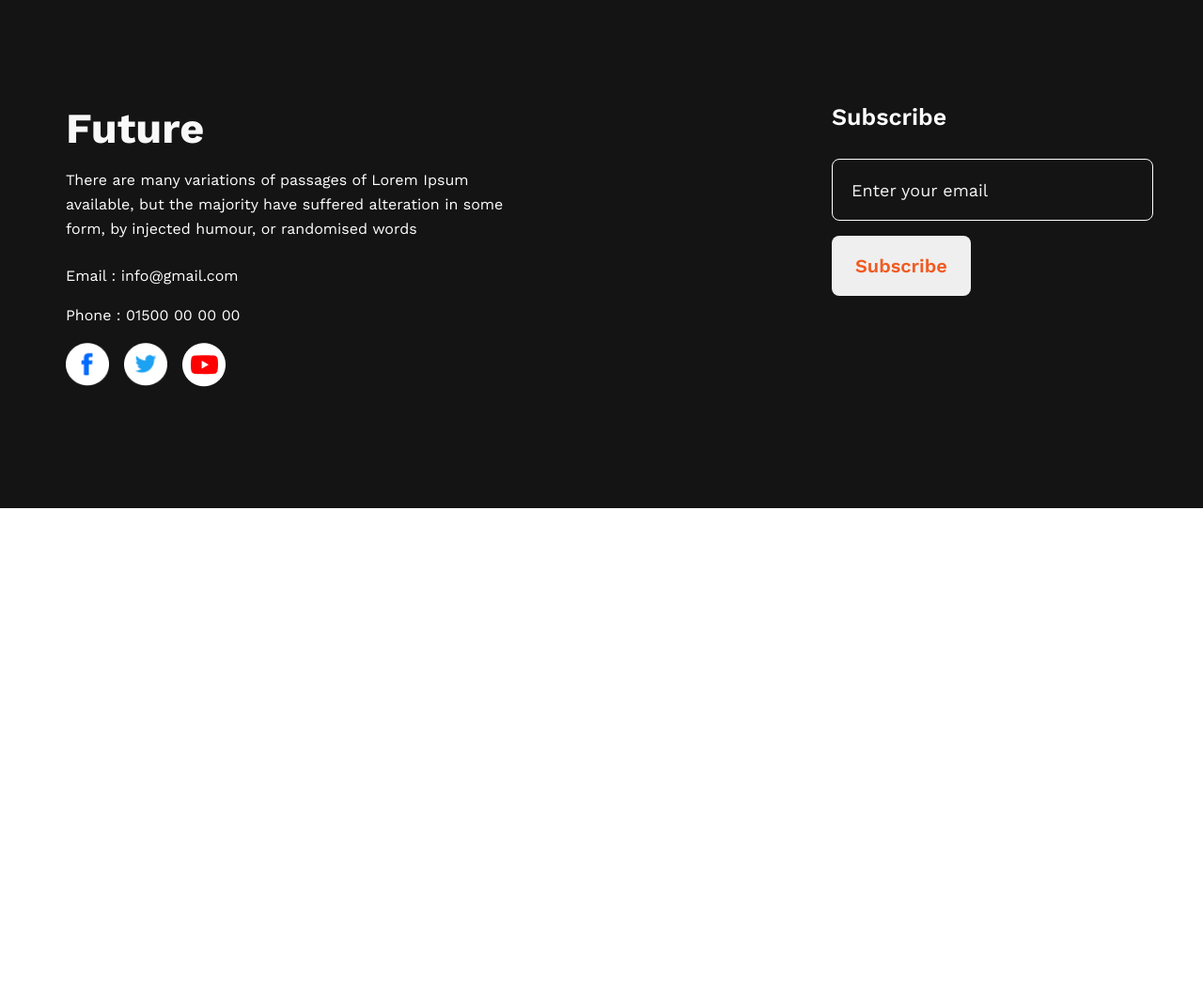
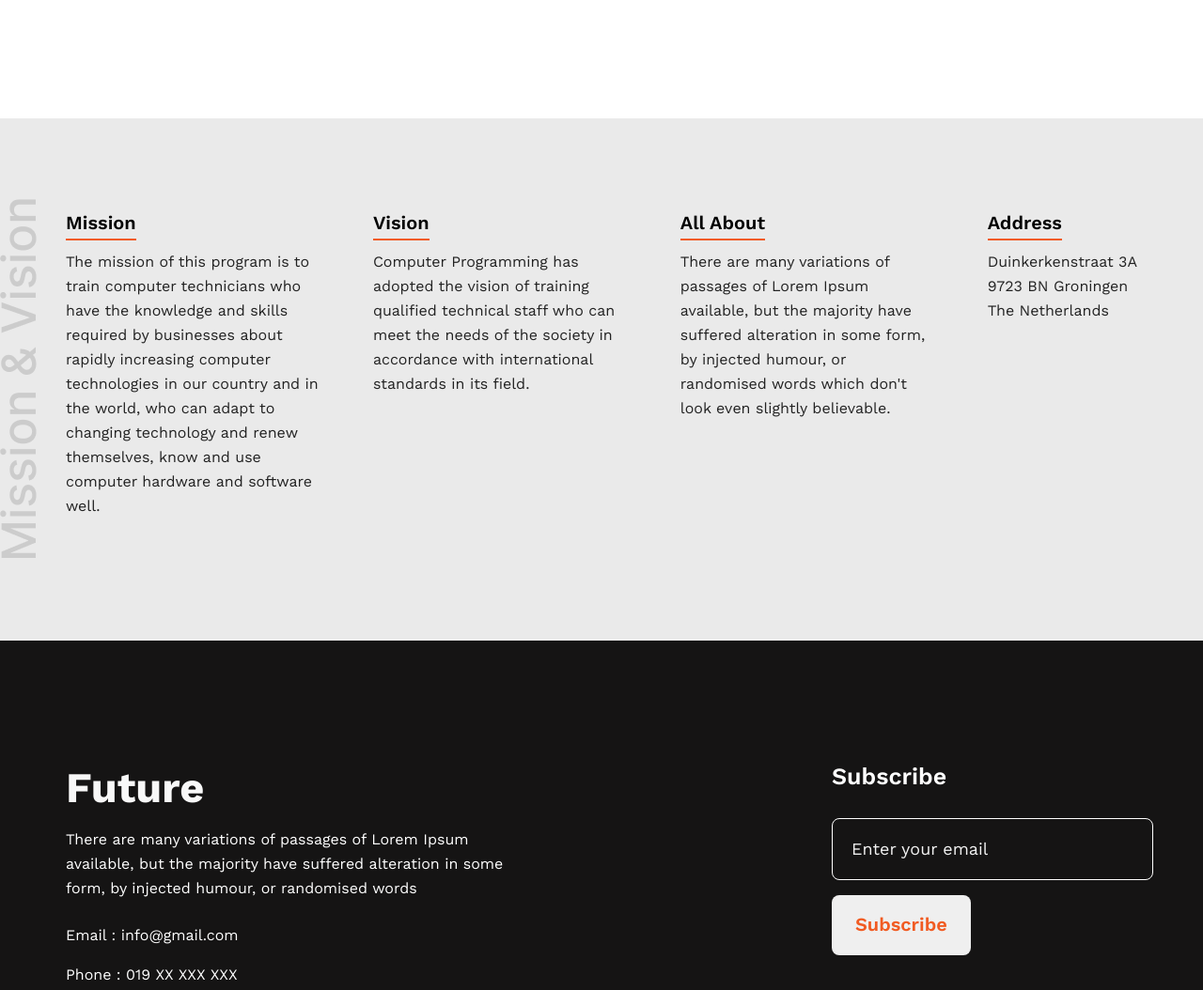
Before and after one commit to khaledaakter/my-thoughts, a plain HTML site: page index.html in a window 1280 px wide. Shown: the part 2280-3334 px from the top of the page at 94% size. Before the commit the page ends 2821 px from the top, so only its background shows below. Drawn offline with nearby package versions, Linux system fonts and the light colour scheme.

Commit message:
end footer

```diff
--- a/index.html
+++ b/index.html
@@ -25,7 +25,7 @@
     <main>
         <section class="my-failure-section">
             <div class="failure-image">
-                <img src="images/failure.jpg" alt="failure-image">
+                <img src="images/failure.png" alt="failure-image">
             </div>
             <div class="failure-content">
                 <h3 class="section-title">My failures of previous year</h3>
@@ -76,6 +76,30 @@
             </div>
         </section>
 
+        <section class="mission-vision">
+
+            <div class="mission-vision-inner">
+                <div class="mission-box">
+                    <h3 class="mission-area">Mission</h3>
+                    <p>The mission of this program is to train computer technicians who have the knowledge and skills required by businesses about rapidly increasing computer technologies in our country and in the world, who can adapt to changing technology and renew themselves, know and use computer hardware and software well.</p>
+                </div>
+                <div class="vision-box">
+                    <h3>Vision</h3>
+                    <p>Computer Programming has adopted the vision of training qualified technical staff who can meet the needs of the society in accordance with international standards in its field.</p>
+                </div>
+                <div class="all-about">
+                    <h3>All About</h3>
+                    <p>There are many variations of passages of Lorem Ipsum available, but the majority have suffered alteration in some form, by injected humour, or randomised words which don't look even slightly believable.</p>
+                </div>
+                <div class="address">
+                    <h3>Address</h3>
+                    <p>Duinkerkenstraat 3A<br>
+                    9723 BN Groningen<br>
+                    The Netherlands</p>
+                </div>
+            </div>
+        </section>
+
     </main>
 
     <footer>
@@ -84,7 +108,7 @@
                 <h1 class="footer-title">Future</h1>
                 <p class="footer-description">There are many variations of passages of Lorem Ipsum available, but the majority have suffered alteration in some form, by injected humour, or randomised words</p>
                 <p>Email : info@gmail.com</p>
-                <p>Phone : 01500 00 00 00</p>
+                <p>Phone : 019 XX XXX XXX</p>
                 <ul class="social-icons">
                     <li><a href=""><img src="icons/fb.png" alt="fb"></a></li>
                     <li><a href=""><img src="icons/twitter.png" alt="twitter"></a></li>
--- a/style.css
+++ b/style.css
@@ -155,6 +155,98 @@ header {
     margin-bottom: 16px;
 }
 
+/* social section style */
+
+.social-icons {
+    list-style: none;
+    display: flex;
+    padding: 0;
+}
+.social-icons li {
+    margin-right: 16px;
+}
+.social-icons li a {
+    width: 46px;
+    height: 46px;
+    display: block;
+}
+
+.social-icons li a img {
+    width: 100%;
+}
+
+/* positive-think style */
+.positive-think {
+
+    max-width: 1140px;
+    margin: 0 auto 130px;
+    background-image: url('images/watch.png');
+    border-radius: 8px;
+    overflow: hidden;
+}
+
+.positive-think-inner {
+    background-color: rgb(241,91,34);
+    background: linear-gradient(90deg, rgba(241, 91, 34, 0.64) 0%, rgba(241, 91, 34, 0.58) 10%, rgba(241,91,34,0) 100%);
+}
+
+.positive-think-content {
+    padding: 60px;
+    max-width: 460px;
+}
+
+.positive-think-content h3 {
+    margin-bottom: 24px;
+    font-weight: 700;
+    font-size: 40px;
+    line-height: 47px;
+    color: #FFFFFF;
+}
+
+.positive-think-content button {
+    color: #F15B22;
+    background-color: #ffffff;
+}
+
+
+/* mission vision style */
+
+.mission-vision {
+    background-color: #eaeaea;
+    background-image: url('images/mission-vision.png');
+    background-repeat: no-repeat;
+    background-position: center left;
+}
+
+.mission-vision-inner {
+    max-width: 1140px;
+    margin: 0 auto;
+    padding: 100px 0 130px;
+    display: flex;
+    justify-content: space-between;
+    gap: 50px;
+}
+
+.mission-vision-inner h3 {
+    margin-bottom: 10px;
+    padding-bottom: 5px;
+    font-weight: 600;
+    font-size: 20px;
+    line-height: 23px;
+    display: inline-block;
+    border-bottom: 2px solid #F15B22;
+}
+
+.mission-vision-inner p {
+    color: #222;
+}
+
+.mission-box,
+.vision-box,
+.all-about {
+    max-width: 270px;
+}
+
 /* footer style */
 
 footer {
@@ -191,62 +283,6 @@ footer {
 .footer-content p.footer-description {
     margin-bottom: 24px;
 }
-
-/* social section style */
-
-.social-icons {
-    list-style: none;
-    display: flex;
-    padding: 0;
-}
-.social-icons li {
-    margin-right: 16px;
-}
-.social-icons li a {
-    width: 46px;
-    height: 46px;
-    display: block;
-}
-
-.social-icons li a img {
-    width: 100%;
-}
-
-/* positive-think style */
-.positive-think {
-
-    max-width: 1140px;
-    margin: 0 auto 130px;
-    background-image: url('images/watch.png');
-    border-radius: 8px;
-    overflow: hidden;
-}
-
-.positive-think-inner {
-
-    background-color: rgb(241,91,34);
-    background: linear-gradient(90deg, rgba(241,91,34,1) 0%, rgba(241,91,34,0.6755077030812324) 18%, rgba(241,91,34,0) 100%);
-
-}
-
-.positive-think-content {
-    padding: 60px;
-    max-width: 460px;
-}
-
-.positive-think-content h3 {
-    margin-bottom: 24px;
-    font-weight: 700;
-    font-size: 40px;
-    line-height: 47px;
-    color: #FFFFFF;
-}
-
-.positive-think-content button {
-    color: #F15B22;
-    background-color: #ffffff;
-}
-
 
 
 /* footer form style */
```
Also changed, not shown: images/failure.jpg (deleted), images/failure.png (added), images/mission-vision.png (added).
